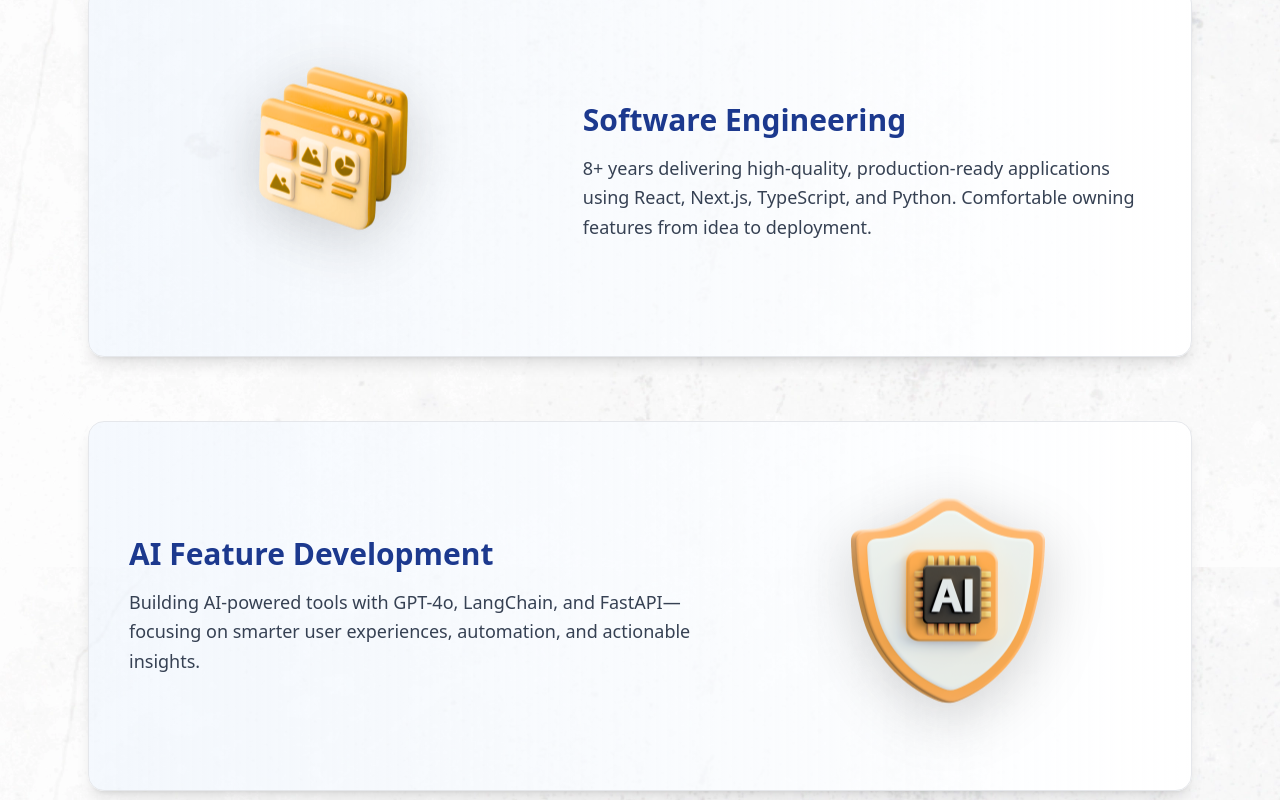
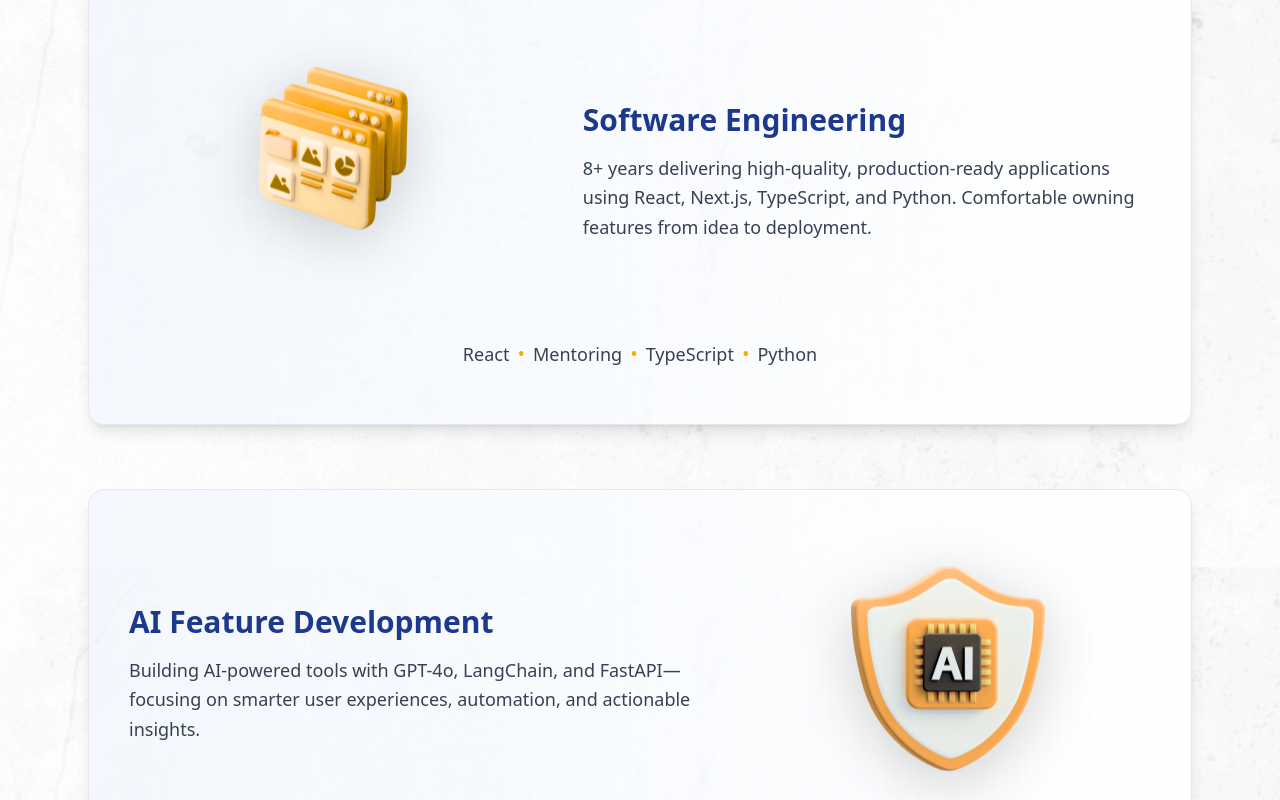
Before and after one commit to bhankee/portfolio-site, a Next.js app: page / in a window 1280 px wide. Shown: the part 1033-1833 px from the top of the page. Built offline with nearby package versions, Linux system fonts and the light colour scheme.

Commit message:
added bullets

```diff
--- a/app/components/Expertise.tsx
+++ b/app/components/Expertise.tsx
@@ -10,6 +10,7 @@
     description:
       "8+ years delivering high-quality, production-ready applications using React, Next.js, TypeScript, and Python. Comfortable owning features from idea to deployment.",
     imageSrc: "/images/engineering.png",
+    bullets: ["React", "Mentoring", "TypeScript", "Python"],
   },
   {
     id: "ai",
@@ -17,6 +18,7 @@
     description:
       "Building AI-powered tools with GPT-4o, LangChain, and FastAPI—focusing on smarter user experiences, automation, and actionable insights.",
     imageSrc: "/images/ai.png",
+    bullets: ["React", "Mentoring", "TypeScript", "Python"],
   },
   {
     id: "business",
@@ -24,6 +26,7 @@
     description:
       "Business-trained engineer who aligns technical decisions with KPIs, user needs, and strategy. I care about shipped impact, not just shipped code.",
     imageSrc: "/images/business.png",
+    bullets: ["React", "Mentoring", "TypeScript", "Python"],
   },
 ];
 
@@ -58,21 +61,15 @@
             whileInView={{ opacity: 1, y: 0 }}
             transition={{ duration: 0.6, delay: index * 0.1 }}
             viewport={{ once: true, amount: 0.3 }}
-            className={`
-              relative overflow-hidden
-              rounded-2xl border border-gray-200
-              bg-gradient-to-r from-blue-50/60 to-white
-              shadow-lg
-              px-6 py-10 md:px-10 md:py-14
-            `}
+            className="relative overflow-hidden rounded-2xl border border-gray-200 bg-gradient-to-r from-blue-50/60 to-white shadow-lg px-6 py-10 md:px-10 md:py-14"
           >
+            {/* Top section: image + text */}
             <div
-              className={`
-                flex flex-col items-center gap-10
-                md:gap-12
-                ${index % 2 === 0 ? "md:flex-row" : "md:flex-row-reverse"}
-              `}
+              className={`flex flex-col items-center gap-10 md:gap-12 ${
+                index % 2 === 0 ? "md:flex-row" : "md:flex-row-reverse"
+              }`}
             >
+              {/* Floating image */}
               <motion.div
                 className="md:w-5/12 w-full flex justify-center"
                 animate={floatAnimation.animate}
@@ -87,6 +84,8 @@
                   />
                 </div>
               </motion.div>
+
+              {/* Text block */}
               <div className="md:w-7/12 w-full text-center md:text-left">
                 <h3 className="text-2xl md:text-3xl font-semibold text-blue-800 mb-4">
                   {item.title}
@@ -96,6 +95,25 @@
                 </p>
               </div>
             </div>
+
+            {/* NOW the bullet list is *outside* the flex row, so always at the bottom */}
+            <ul className="flex flex-wrap justify-center gap-2 pt-10">
+              {item.bullets.map((bullet, i) => (
+                <li
+                  key={i}
+                  className="flex items-center gap-2 text-gray-700 hover:text-blue-800 text-lg transition"
+                >
+                  <span
+                    className={`${
+                      i === 0 ? "hidden" : "text-yellow-500 text-xl"
+                    }`}
+                  >
+                    •
+                  </span>
+                  {bullet}
+                </li>
+              ))}
+            </ul>
           </motion.section>
         ))}
       </div>
```
